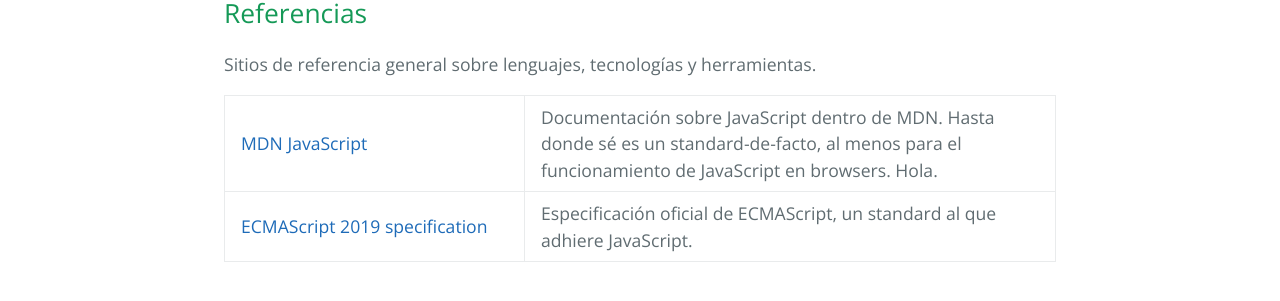
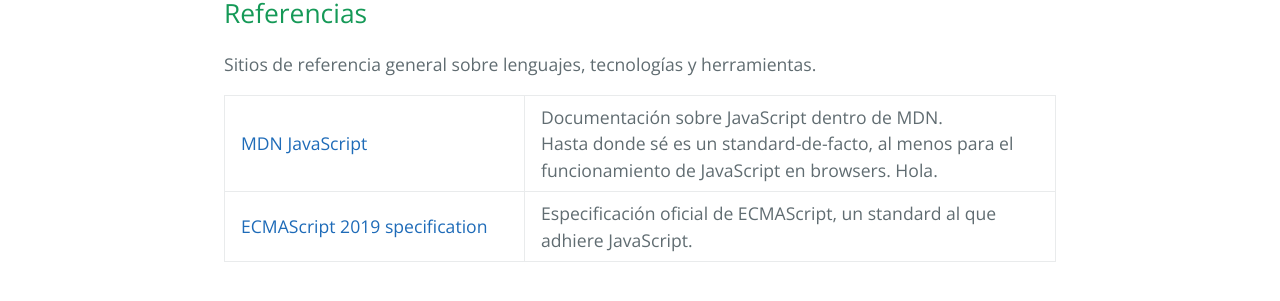
Before and after one commit to clombardi/bdsol-capacitacion-desarrollo, a Jekyll site: the page built from index.md, in a window 1280 px wide. Shown: the part 591-892 px from the top of the page. Built offline with Jekyll 4.4.1, drawn with Linux system fonts in a browser that asks for light colours; our own code applies the rules of GitHub Pages for plain Markdown files.

Commit message:
prueba de formato - 23

```diff
--- a/index.md
+++ b/index.md
@@ -11,7 +11,7 @@ Sitios de referencia general sobre lenguajes, tecnologías y herramientas.
 
 
 {:.tableWithLinks}
-| [MDN JavaScript](https://developer.mozilla.org/en-US/docs/Web/JavaScript) | Documentación sobre JavaScript dentro de MDN. Hasta donde sé es un standard-de-facto, al menos para el funcionamiento de JavaScript en browsers. Hola. |
+| [MDN JavaScript](https://developer.mozilla.org/en-US/docs/Web/JavaScript) | Documentación sobre JavaScript dentro de MDN. <br/> Hasta donde sé es un standard-de-facto, al menos para el funcionamiento de JavaScript en browsers. Hola. |
 | [ECMAScript 2019 specification](https://www.ecma-international.org/ecma-262/10.0/index.html) | Especificación oficial de ECMAScript, un standard al que adhiere JavaScript. |
 
 
```
